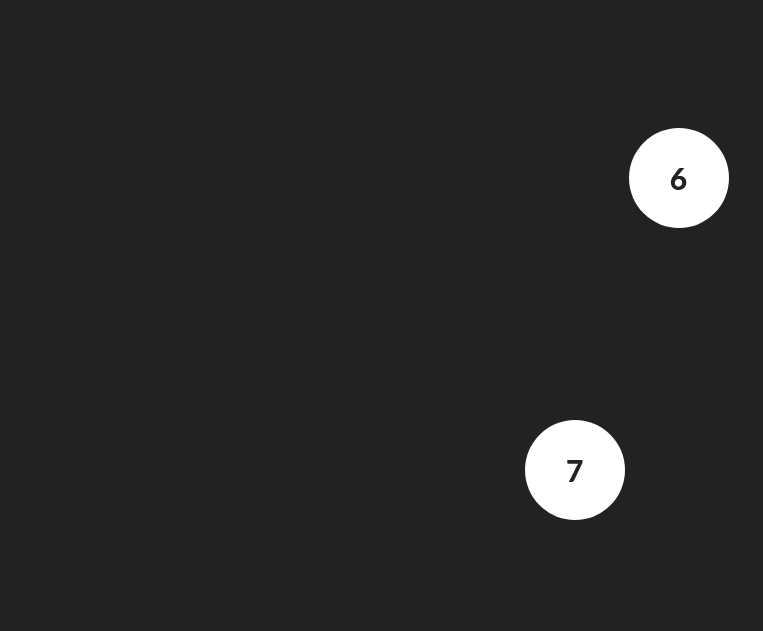
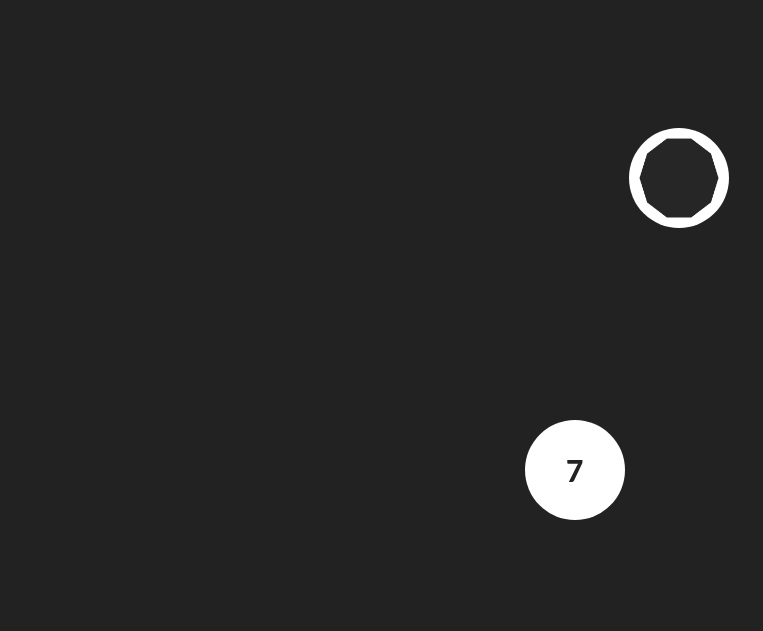
Before and after one commit to Spaaaacccee/DividedAttentionTask, a plain HTML site: page index.html in a window 1280 px wide. Shown: the top 631 px of the page, without its empty margins (0-763 px from the left). Drawn offline with nearby package versions, Linux system fonts and the light colour scheme.

Commit message:
More changes

```diff
--- a/index.js
+++ b/index.js
@@ -88,13 +88,13 @@
         this.index = 0;
         this.circles = $(".sphere");
         this.words = ["Cat", "chair", "tree", "house", "eat", "high", "land", "kite", "out", "win"];
-        this.numbers = [3, 7, 4, 5, 9, 8, 5, 9, 6, 4];
-        this.shapeSides = [3, 6, 4, 5, 3, 8, 9, 5, 4];
+        this.numbers = [3, 7, 4, 5, 9, 8, 5, 10, 6, 4];
+        this.shapeSides = [3, 6, 4, 5, 3, 8, 10, 5, 4];
         this.step = function () {
             s.circles[0].innerHTML = s.words[s.index];
             s.circles[1].innerHTML = s.numbers[s.index];
-            s.circles[2].innerHTML = s.shapeSides[s.index];
-            s.index = (s.index >= s.numbers.length) ?  0 : s.index + 1
+            s.circles[2].style.backgroundPositionY = s.index*100 + "px"
+            s.index = (s.index >= s.numbers.length - 1) ?  0 : s.index + 1
         }
         this.run = function () {
             setInterval(s.step, 3000)
--- a/style.css
+++ b/style.css
@@ -25,3 +25,10 @@ body {
     width: 100%;
     height: 100%;
 }
+
+#s3 {
+    background-image:url(shapes.png);
+    background-size:cover;
+    background-position-x:0%;
+    background-position-y:50%;
+}
```
Also changed, not shown: shapes.png (added).
